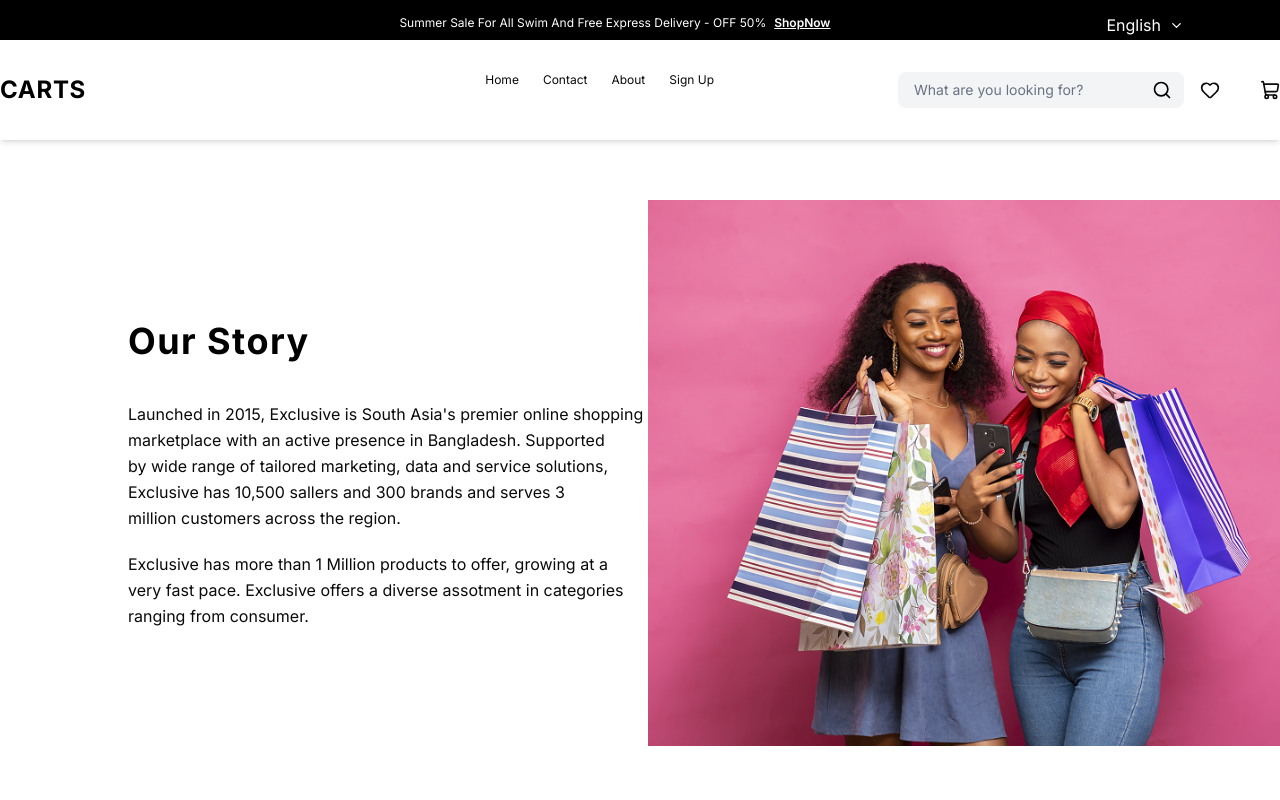
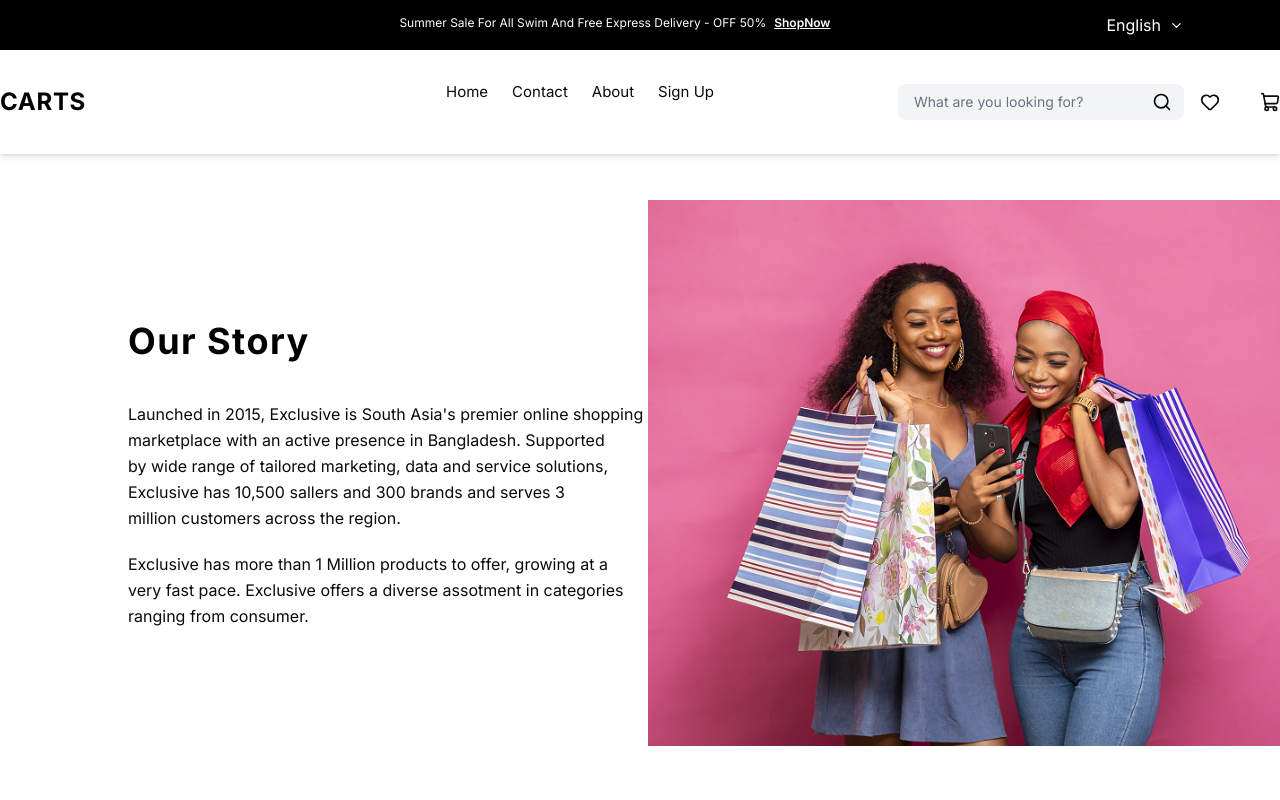
Before and after one commit to BintaHL/market-square, a Next.js app: page /about in a window 1280 px wide. Shown: the top 800 px of the page. Built offline with nearby package versions, Linux system fonts and the light colour scheme; a web font is replaced by a local one.

Commit message:
Navbar updated bg-color

```diff
--- a/app/(public)/components/Hero.tsx
+++ b/app/(public)/components/Hero.tsx
@@ -5,7 +5,7 @@ import { RiAppleLine } from "react-icons/ri";
 
 const Hero = () => {
   return (
-    <div className='min-h-80 w-full mt-120 md:mt-35'>
+    <div className='min-h-80 w-full mt-120 md:mt-38'>
         <div className='container flex justify-between mx-auto'>
             <div className='w-full flex flex-col md:flex-row justify-between gap-10'>
                 <div className='hidden md:block'>
--- a/app/(public)/components/Navbar.tsx
+++ b/app/(public)/components/Navbar.tsx
@@ -8,9 +8,9 @@ import { Search } from 'lucide-react';
 const Navbar = () => {
   return (
     <div className='fixed w-full left-0 top-0 z-100'>
-        <div className='z-100 h-[140px] shadow-md'>
+        <div className='z-100 shadow-md bg-white'>
             {/* First part of the nav */}
-            <div className='w-full h-[60px] md:h-[40px] bg-[#000000] py-3'>
+            <div className='w-full bg-[#000000] py-3'>
                 <div className=''>
                     <div className='flex flex-col md:flex-row max-w-7xl md:px-4 text-center text-sm justify-end'>
                         <div className='pr-29'>
@@ -35,10 +35,10 @@ const Navbar = () => {
                     </div>
                     <div className='flex flex-col md:flex-row justify-between md:gap-40 bg-white'>
                         <div className='flex flex-col md:flex-row mx-auto'>
-                            <Link href="/" className='mb-5 md:pr-6 hover:underline hover:decoration-mist-400 hover:decoration-2 hover:underline-offset-4 cursor-pointer text-2xl md:text-[12px]'>Home</Link>
-                            <Link href="/contact" className='mb-5 md:pr-6 hover:underline hover:decoration-mist-400 hover:decoration-2 hover:underline-offset-4 cursor-pointer text-2xl md:text-[12px]'>Contact</Link>
-                            <Link href="/about" className='mb-5 md:pr-6 hover:underline hover:decoration-mist-400 hover:decoration-2 hover:underline-offset-4 cursor-pointer text-2xl md:text-[12px]'>About</Link>
-                            <Link href="/auth/signin" className='mb-5 md:pr-6 hover:underline hover:decoration-mist-400 hover:decoration-2 hover:underline-offset-4 cursor-pointer text-2xl md:text-[12px] whitespace-nowrap'>Sign Up</Link>
+                            <Link href="/" className='mb-5 md:pr-6 hover:underline hover:decoration-mist-400 hover:decoration-2 hover:underline-offset-4 cursor-pointer text-2xl md:text-[15px]'>Home</Link>
+                            <Link href="/contact" className='mb-5 md:pr-6 hover:underline hover:decoration-mist-400 hover:decoration-2 hover:underline-offset-4 cursor-pointer text-2xl md:text-[15px]'>Contact</Link>
+                            <Link href="/about" className='mb-5 md:pr-6 hover:underline hover:decoration-mist-400 hover:decoration-2 hover:underline-offset-4 cursor-pointer text-2xl md:text-[15px]'>About</Link>
+                            <Link href="/auth/signin" className='mb-5 md:pr-6 hover:underline hover:decoration-mist-400 hover:decoration-2 hover:underline-offset-4 cursor-pointer text-2xl md:text-[15px] whitespace-nowrap'>Sign Up</Link>
                         </div>
                         <div className='flex flex-col md:flex-row gap-4 items-center justify-center'>
                             <div className="relative flex items-center justify-center">
```
